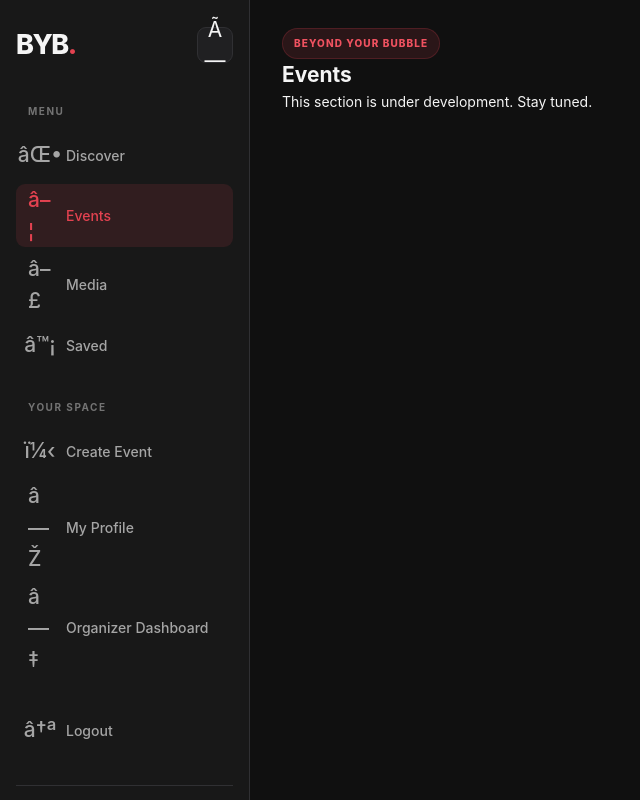
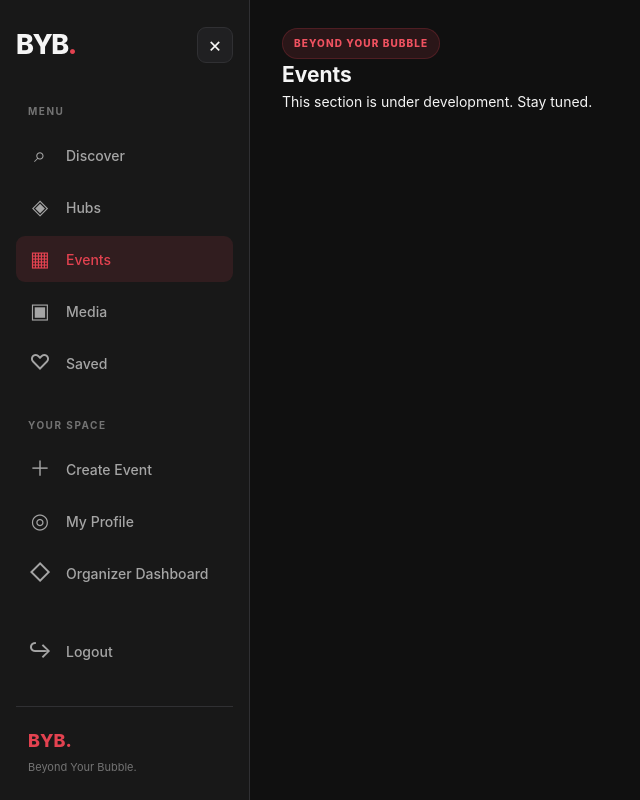
Before and after one commit to Devmyre369/byb, a React (Vite) app in the folder frontend/: page /events in a window 1280 px wide. Shown: the whole page, without its empty margins (0-640 px from the left). Built offline with nearby package versions, Linux system fonts and the light colour scheme; no server answers.

Commit message:
app.tsx updated

```diff
--- a/frontend/src/components/AppLayout.tsx
+++ b/frontend/src/components/AppLayout.tsx
@@ -10,10 +10,11 @@ import { useAuth } from "../context/AuthContext";
 import "./AppLayout.css";
 
 const navigation = [
-  { label: "Discover", path: "/discover", icon: "âŒ•" },
-  { label: "Events", path: "/events", icon: "â–¦" },
-  { label: "Media", path: "/media", icon: "â–£" },
-  { label: "Saved", path: "/saved", icon: "â™¡" },
+  { label: "Discover", path: "/discover", icon: "⌕" },
+  { label: "Hubs", path: "/hubs", icon: "◈" },
+  { label: "Events", path: "/events", icon: "▦" },
+  { label: "Media", path: "/media", icon: "▣" },
+  { label: "Saved", path: "/saved", icon: "♡" },
 ];
 
 function AppLayout() {
@@ -64,7 +65,7 @@ function AppLayout() {
           aria-label={isMobileMenuOpen ? "Close menu" : "Open menu"}
           aria-expanded={isMobileMenuOpen}
         >
-          {isMobileMenuOpen ? "Ã—" : "â˜°"}
+          {isMobileMenuOpen ? "×" : "☰"}
         </button>
       </header>
 
@@ -95,7 +96,7 @@ function AppLayout() {
             aria-label={isCollapsed ? "Expand sidebar" : "Collapse sidebar"}
             title={isCollapsed ? "Expand sidebar" : "Collapse sidebar"}
           >
-            {isCollapsed ? "â˜°" : "Ã—"}
+            {isCollapsed ? "☰" : "×"}
           </button>
 
           <button
@@ -104,7 +105,7 @@ function AppLayout() {
             onClick={closeMobileMenu}
             aria-label="Close navigation menu"
           >
-            Ã—
+            ×
           </button>
         </div>
 
@@ -146,7 +147,7 @@ function AppLayout() {
                 `app-nav-link ${isActive ? "active" : ""}`
               }
             >
-              <span className="app-nav-icon">ï¼‹</span>
+              <span className="app-nav-icon">＋</span>
               <span className="sidebar-link-text">Create Event</span>
             </NavLink>
 
@@ -158,7 +159,7 @@ function AppLayout() {
                 `app-nav-link ${isActive ? "active" : ""}`
               }
             >
-              <span className="app-nav-icon">â—Ž</span>
+              <span className="app-nav-icon">◎</span>
               <span className="sidebar-link-text">My Profile</span>
             </NavLink>
 
@@ -170,7 +171,7 @@ function AppLayout() {
                 `app-nav-link ${isActive ? "active" : ""}`
               }
             >
-              <span className="app-nav-icon">â—‡</span>
+              <span className="app-nav-icon">◇</span>
               <span className="sidebar-link-text">
                 Organizer Dashboard
               </span>
@@ -186,7 +187,7 @@ function AppLayout() {
             onClick={handleLogout}
             title={isCollapsed ? "Logout" : undefined}
           >
-            <span className="app-nav-icon">â†ª</span>
+            <span className="app-nav-icon">↪</span>
             <span className="sidebar-link-text">Logout</span>
           </button>
         </div>
@@ -208,26 +209,25 @@ function AppLayout() {
       {/* Mobile Bottom Navigation */}
       <nav className="mobile-app-navbar" aria-label="Mobile navigation">
         <NavLink
-          to="/"
-          end
+          to="/discover"
           onClick={closeMobileMenu}
           className={({ isActive }) =>
             `mobile-app-nav-item ${isActive ? "active" : ""}`
           }
         >
-          <span className="mobile-app-nav-icon">âŒ•</span>
+          <span className="mobile-app-nav-icon">⌕</span>
           <span>Discover</span>
         </NavLink>
 
         <NavLink
-          to="/events"
+          to="/hubs"
           onClick={closeMobileMenu}
           className={({ isActive }) =>
             `mobile-app-nav-item ${isActive ? "active" : ""}`
           }
         >
-          <span className="mobile-app-nav-icon">â–¦</span>
-          <span>Events</span>
+          <span className="mobile-app-nav-icon">◈</span>
+          <span>Hubs</span>
         </NavLink>
 
         <NavLink
@@ -238,7 +238,18 @@ function AppLayout() {
           }
           aria-label="Create Event"
         >
-          <span>ï¼‹</span>
+          <span>＋</span>
+        </NavLink>
+
+        <NavLink
+          to="/events"
+          onClick={closeMobileMenu}
+          className={({ isActive }) =>
+            `mobile-app-nav-item ${isActive ? "active" : ""}`
+          }
+        >
+          <span className="mobile-app-nav-icon">▦</span>
+          <span>Events</span>
         </NavLink>
 
         <NavLink
@@ -248,19 +259,8 @@ function AppLayout() {
             `mobile-app-nav-item ${isActive ? "active" : ""}`
           }
         >
-          <span className="mobile-app-nav-icon">â–£</span>
+          <span className="mobile-app-nav-icon">▣</span>
           <span>Media</span>
-        </NavLink>
-
-        <NavLink
-          to="/profile"
-          onClick={closeMobileMenu}
-          className={({ isActive }) =>
-            `mobile-app-nav-item ${isActive ? "active" : ""}`
-          }
-        >
-          <span className="mobile-app-nav-icon">â—Ž</span>
-          <span>Profile</span>
         </NavLink>
       </nav>
     </div>
```
